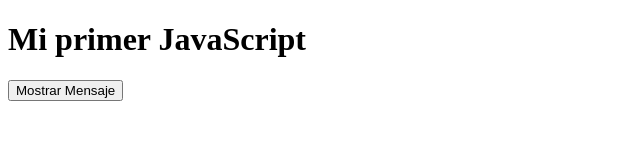
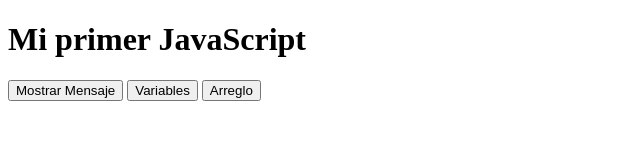
Before and after one commit to luna-codes-host/javascript-basico, a plain HTML site: page index.html in a window 1280 px wide. Shown: the whole page, without its empty margins (0-640 px from the left). Drawn offline with Linux system fonts and the light colour scheme.

Commit message:
Arreglos, bucles y condicionales

```diff
--- a/index.html
+++ b/index.html
@@ -7,6 +7,8 @@
     <body>
         <h1>Mi primer JavaScript</h1>
         <button onclick="mostrarMensaje()">Mostrar Mensaje</button>
+        <button onclick="imprimirVariables()">Variables</button>
+        <button onclick="arreglo()">Arreglo</button>
         <script src="script.js"></script>
     </body>
 </html>
--- a/script.js
+++ b/script.js
@@ -3,3 +3,28 @@
 function mostrarMensaje(){
     alert("Hola mundo :3 ");
 }
+
+function imprimirVariables(){
+    let nombre ="Alenisse";
+    let edad = 21;
+    //Forma tradicional de concatenar cadenas
+    console.log("nombre: ", nombre);
+    console.log("edad: ", edad);
+    console.error("Error: bla bla bla");
+    console.warn("Advertencia: x x x")
+    //Forma moderna
+    console.log(`nombre: ${nombre}, edad: ${edad}`);
+}
+
+function arreglo(){
+    //areglo
+    let frutas = ['manzana','pera', 'banana']
+    for(let f of frutas){
+        console.log(f)
+    }
+    if (frutas[1] === 'pera'){
+        console.log("La segunda fruta es una pera");
+    } else{
+        console.log('no es una pera');
+    }
+}
```
